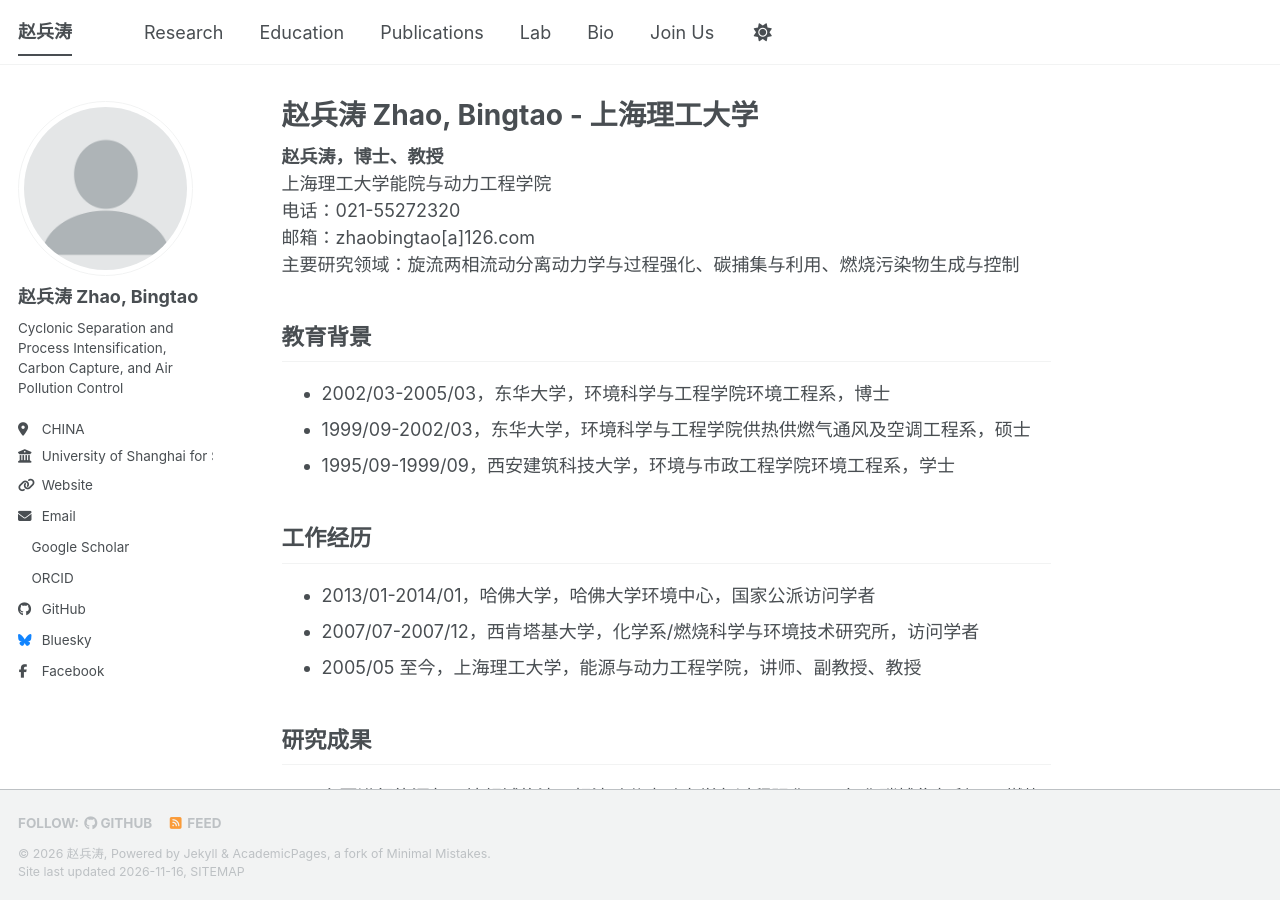
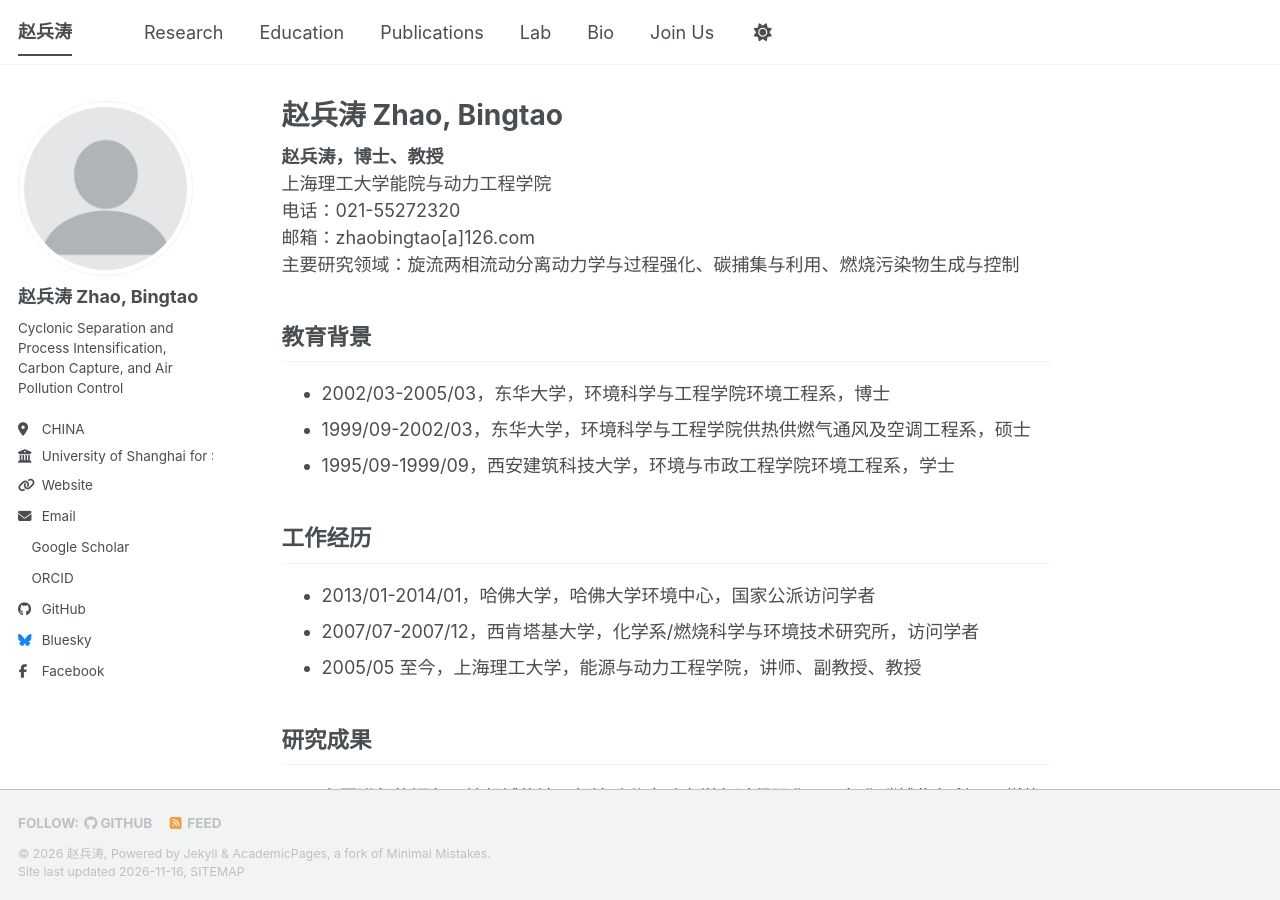
Before and after one commit to bingtaozhao/bingtaozhao.github.io, a Jekyll site: the page built from _pages/about.md, in a window 1280 px wide and 900 px high. Built offline with Jekyll 4.4.1, drawn with Linux system fonts in a browser that asks for light colours; a script bundle is joined from its source files by our own code; a style sheet for code colours, icons or effects is not loaded.

Commit message:
Update about.md

```diff
--- a/_pages/about.md
+++ b/_pages/about.md
@@ -1,6 +1,6 @@
 ---
 permalink: /
-title: "赵兵涛 Zhao, Bingtao - 上海理工大学"
+title: "赵兵涛 Zhao, Bingtao"
 author_profile: true
 redirect_from:
   - /about/
```
